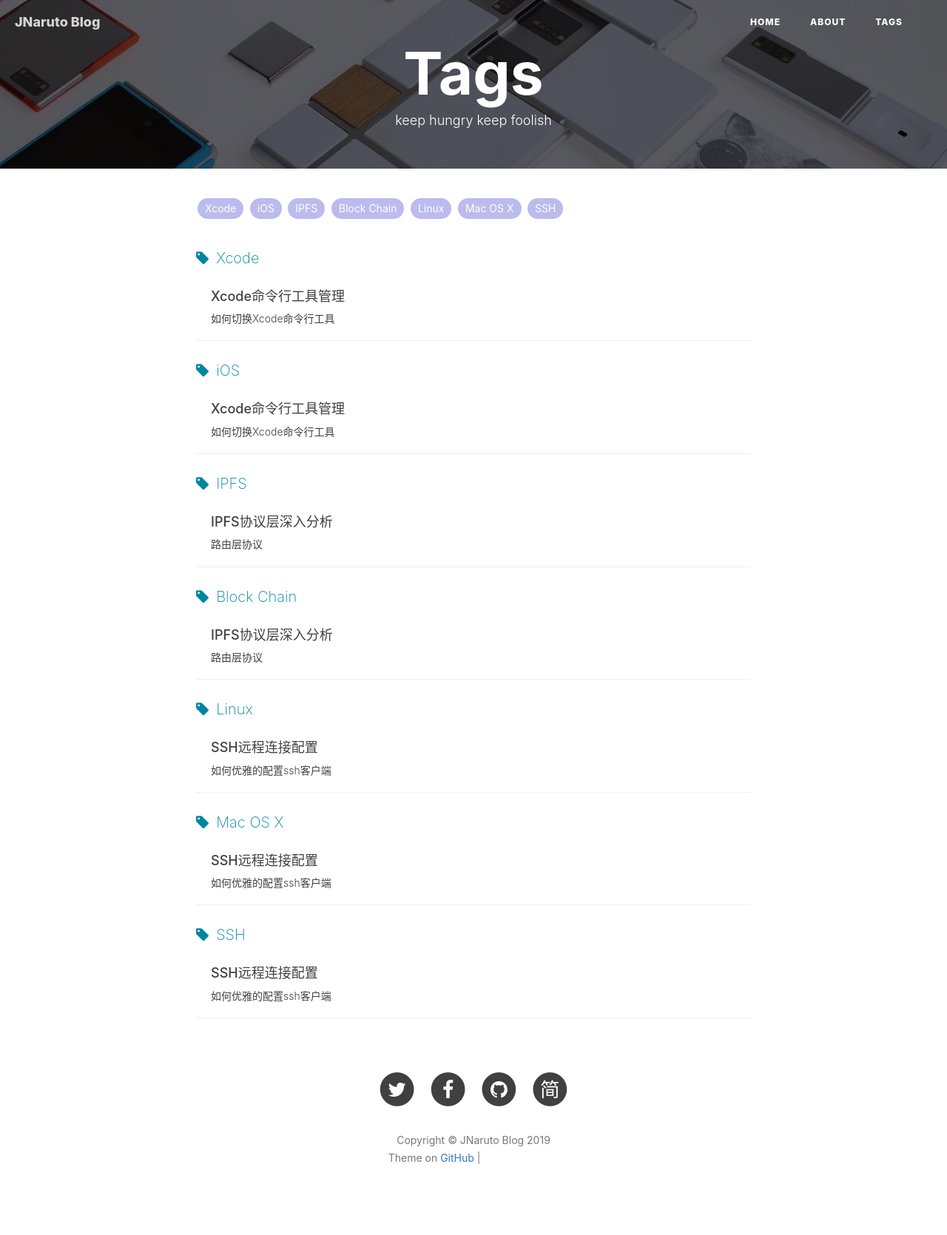
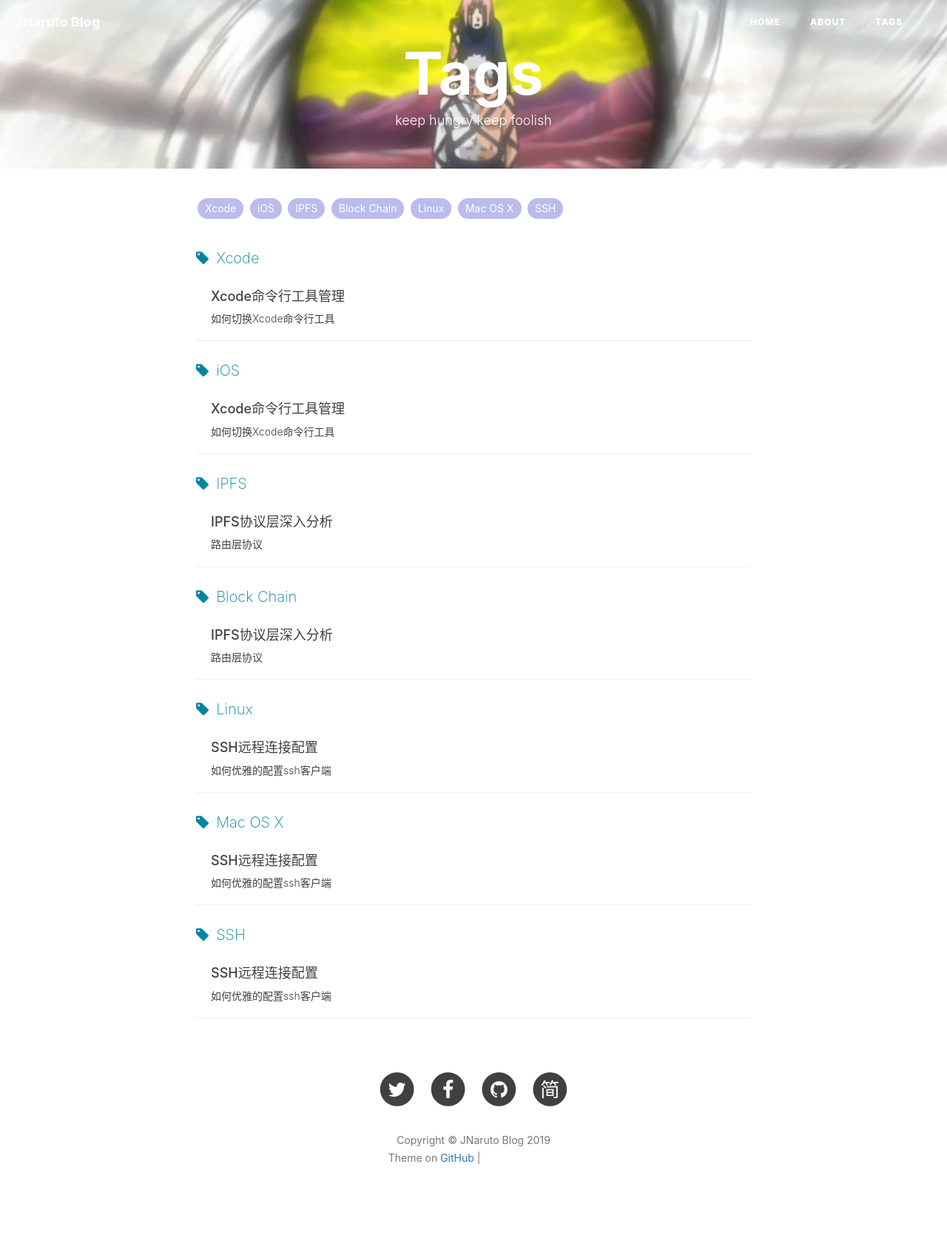
Before and after one commit to jnaruto/jnaruto.github.io, a Jekyll site: the page built from tags.html, in a window 1280 px wide. Shown: the whole page at 74% size. Built offline with Jekyll 4.4.1, drawn with Linux system fonts in a browser that asks for light colours; nearby versions of some CDN libraries; comment, search, counter and statistics services are not loaded; grey boxes are pictures that could not be loaded.

Commit message:
update tag

```diff
--- a/tags.html
+++ b/tags.html
@@ -2,7 +2,7 @@
 title: Tags
 layout: default
 description: keep hungry keep foolish
-header-img: "img/tag-bg.jpg"
+header-img: "img/rescuing_sasuke.jpg"
 ---
 
 <!-- Page Header -->
```
